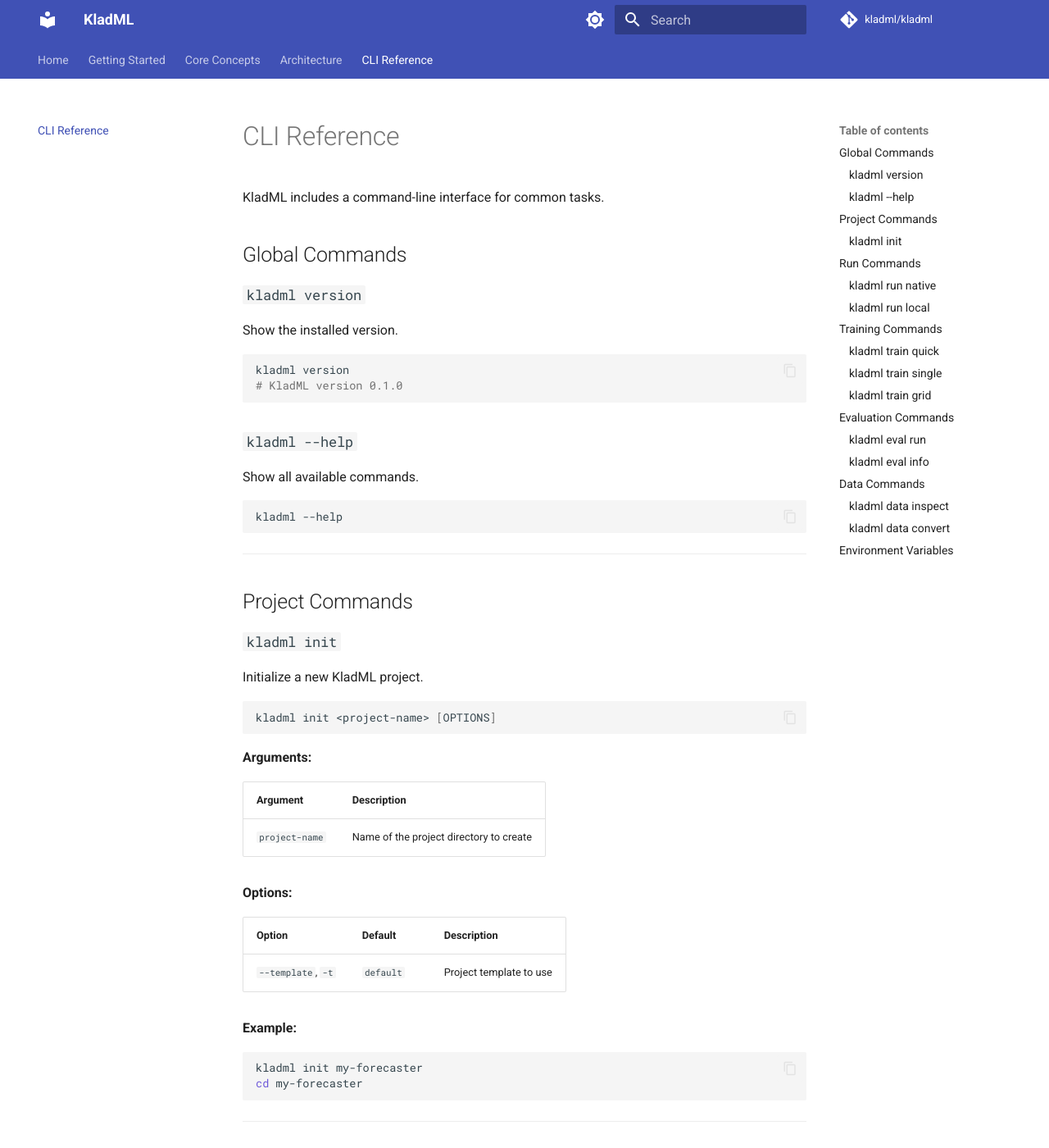
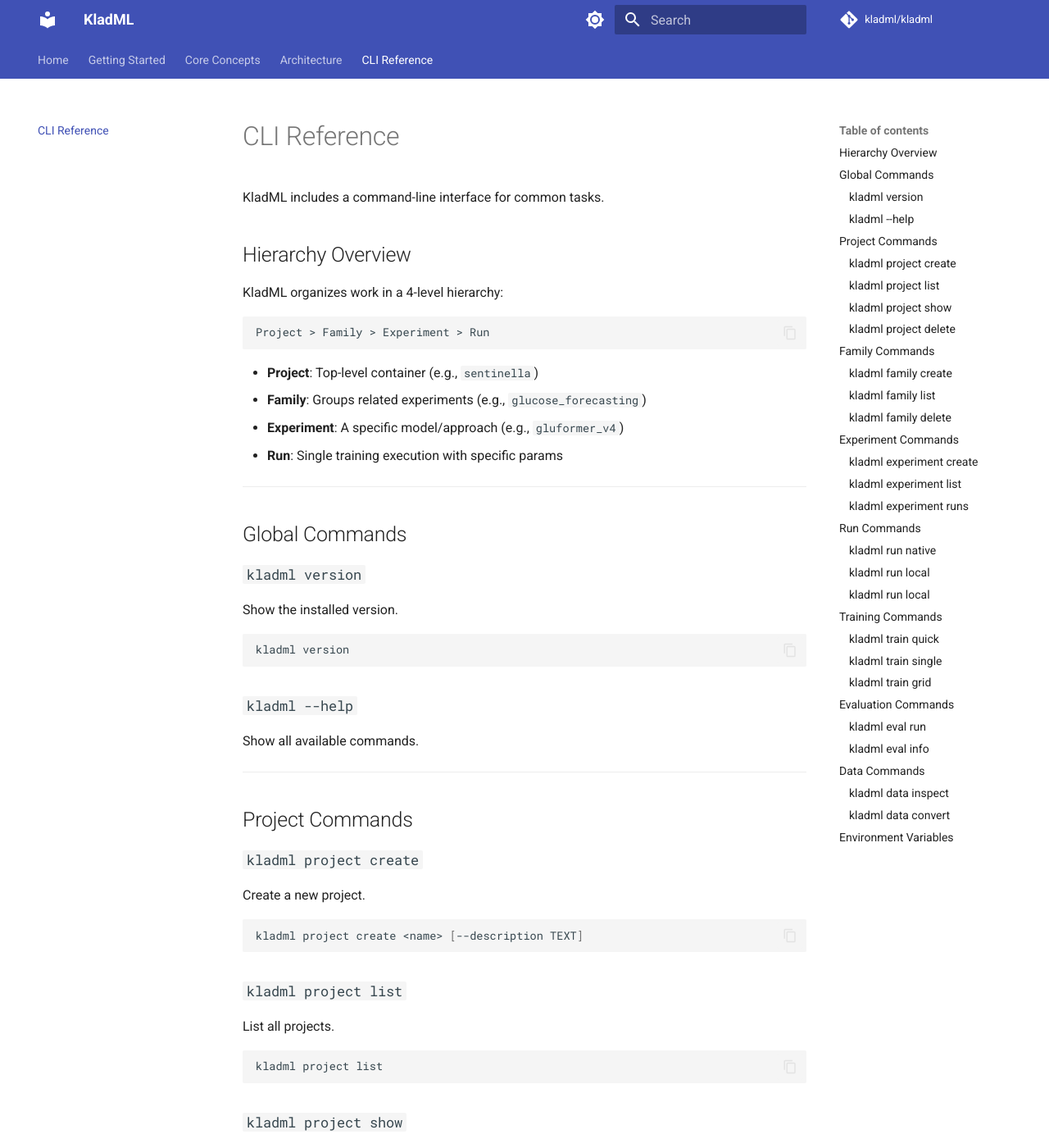
Before and after one commit to kladml/kladml, an MkDocs documentation site: the page built from docs/cli.md, in a window 1280 px wide and 1400 px high. Shown: the whole window at 82% size. Built offline with MkDocs 1.6.1 and Material for MkDocs 9.7.7, drawn with Linux system fonts in a browser that asks for light colours; comment, search, counter and statistics services are not loaded; some of the changed text lies outside the part shown.

Commit message:
docs: comprehensive update for Family entity
- README: Add hierarchy overview and updated features table
- CLI Docs: Add Family commands and update train/experiment references
- Concepts: update architecture overview to include Project > Family > Experiment

````diff
--- a/docs/cli.md
+++ b/docs/cli.md
@@ -1,6 +1,21 @@
 # CLI Reference
 
 KladML includes a command-line interface for common tasks.
+
+## Hierarchy Overview
+
+KladML organizes work in a 4-level hierarchy:
+
+```
+Project > Family > Experiment > Run
+```
+
+- **Project**: Top-level container (e.g., `sentinella`)
+- **Family**: Groups related experiments (e.g., `glucose_forecasting`)
+- **Experiment**: A specific model/approach (e.g., `gluformer_v4`)
+- **Run**: Single training execution with specific params
+
+---
 
 ## Global Commands
 
@@ -10,46 +25,116 @@
 
 ```bash
 kladml version
-# KladML version 0.1.0
 ```
 
 ### `kladml --help`
 
 Show all available commands.
 
+---
+
+## Project Commands
+
+### `kladml project create`
+
+Create a new project.
+
 ```bash
-kladml --help
+kladml project create <name> [--description TEXT]
+```
+
+### `kladml project list`
+
+List all projects.
+
+```bash
+kladml project list
+```
+
+### `kladml project show`
+
+Show project details.
+
+```bash
+kladml project show <name>
+```
+
+### `kladml project delete`
+
+Delete a project.
+
+```bash
+kladml project delete <name> [--force]
 ```
 
 ---
 
-## Project Commands
+## Family Commands
 
-### `kladml init`
+Families group related experiments within a project.
 
-Initialize a new KladML project.
+### `kladml family create`
+
+Create a new family under a project.
 
 ```bash
-kladml init <project-name> [OPTIONS]
+kladml family create -p <project> -n <name> [-d DESCRIPTION]
 ```
-
-**Arguments:**
-
-| Argument | Description |
-|----------|-------------|
-| `project-name` | Name of the project directory to create |
-
-**Options:**
-
-| Option | Default | Description |
-|--------|---------|-------------|
-| `--template`, `-t` | `default` | Project template to use |
 
 **Example:**
 
 ```bash
-kladml init my-forecaster
-cd my-forecaster
+kladml family create -p sentinella -n glucose_forecasting -d "Blood glucose prediction models"
+```
+
+### `kladml family list`
+
+List families in a project.
+
+```bash
+kladml family list -p <project>
+```
+
+### `kladml family delete`
+
+Delete a family.
+
+```bash
+kladml family delete <name> -p <project> [--force]
+```
+
+---
+
+## Experiment Commands
+
+### `kladml experiment create`
+
+Create a new experiment under a family.
+
+```bash
+kladml experiment create -p <project> -f <family> -n <name>
+```
+
+**Example:**
+
+```bash
+kladml experiment create -p sentinella -f glucose_forecasting -n gluformer_v4
+```
+
+### `kladml experiment list`
+
+List experiments (grouped by family).
+
+```bash
+kladml experiment list -p <project> [-f <family>]
+```
+
+### `kladml experiment runs`
+
+List runs in an experiment.
+
+```bash
+kladml experiment runs <experiment-name> [--max N]
 ```
 
 ---
@@ -62,6 +147,28 @@
 
 ```bash
 kladml run native <script> [OPTIONS]
+```
+
+**Options:**
+
+| Option | Default | Description |
+|--------|---------|-------------|
+| `--experiment`, `-e` | `default` | Experiment name for tracking |
+
+**Example:**
+
+```bash
+kladml run native train.py --experiment baseline
+```
+
+---
+
+### `kladml run local`
+
+Run a training script inside a Docker/Podman container.
+
+```bash
+kladml run local <script> [OPTIONS]
 ```
 
 **Arguments:**
@@ -181,6 +288,7 @@
 | `--data`, `-d` | Yes | Path to training data |
 | `--val` | No | Path to validation data |
 | `--project`, `-p` | Yes | Project name |
+| `--family`, `-f` | No | Family name (default: `default`) |
 | `--experiment`, `-e` | Yes | Experiment name |
 | `--config`, `-c` | No | Path to YAML config file |
 
````
Also changed, not shown: README.md (+2 -0 lines), docs/core_concepts.md (+16 -0 lines).
